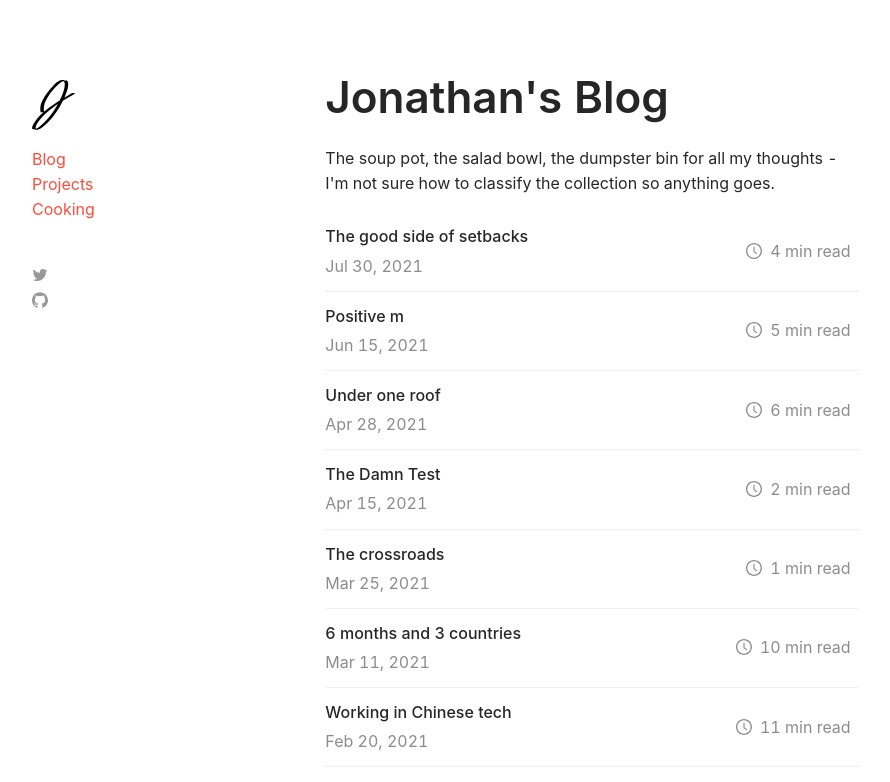
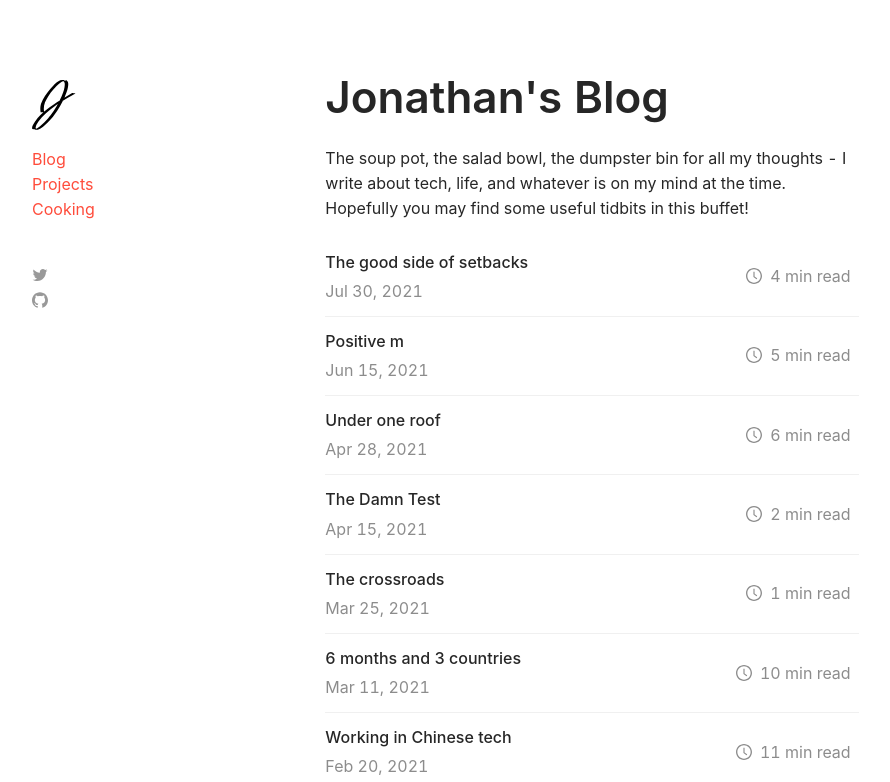
Before and after one commit to jonxuxu/website, a Next.js app: page /blog in a window 1280 px wide. Shown: the top 782 px of the page, without its empty margins (48-938 px from the left). Built offline with nearby package versions, Linux system fonts and the light colour scheme.

Commit message:
update blog desc

```diff
--- a/pages/blog/index.js
+++ b/pages/blog/index.js
@@ -31,8 +31,9 @@ const BlogPage = ({ filenames }) => {
       </Head>
       <Title>Jonathan's Blog</Title>
       <p>
-        The soup pot, the salad bowl, the dumpster bin for all my thoughts - I'm
-        not sure how to classify the collection so anything goes.
+        The soup pot, the salad bowl, the dumpster bin for all my thoughts - I
+        write about tech, life, and whatever is on my mind at the time.
+        Hopefully you may find some useful tidbits in this buffet!
       </p>
       <List itemLayout="horizontal">
         {metas.map((m) => (
```
